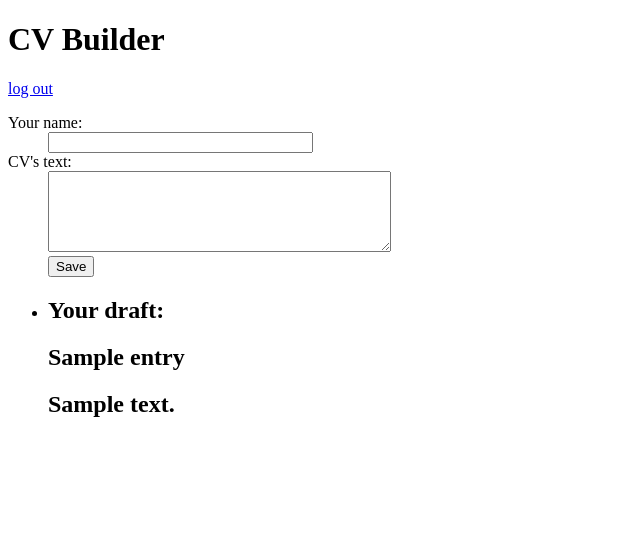
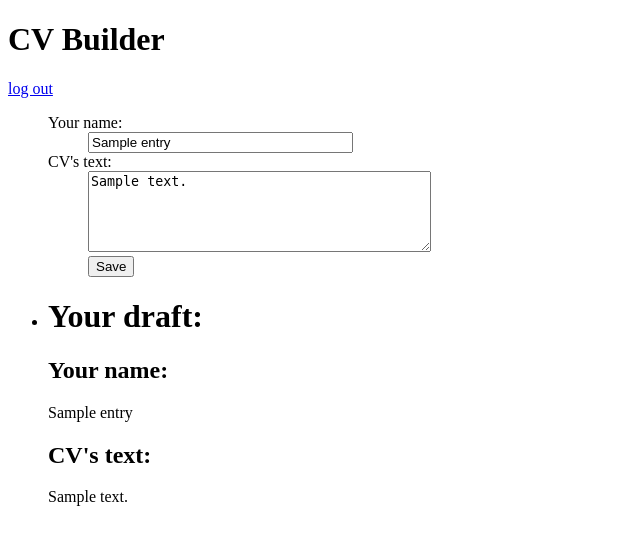
Before and after one commit to deouron/CV_builder, a Flask app: page /show_entries in a window 1280 px wide. Shown: the top 545 px of the page, without its empty margins (0-640 px from the left). Run offline with Flask 2, Linux system fonts and the light colour scheme; the visitor is signed in with stand-in values (Sample User, id 1); tables that the repository leaves empty hold one stand-in row (values such as "Sample post").

Commit message:
adding draft form

```diff
--- a/templates/show_entries.html
+++ b/templates/show_entries.html
@@ -1,5 +1,23 @@
 {% extends "layout.html" %} {% block body %}
 
+<ul class=entries>
+
+{% for entry in entries %}
+    {% if session.logged_in %}
+        <form action="{{ url_for('add_entry') }}" method=post class=add-entry>
+        <dl>
+        <dt>Your name:
+        <dd><input type=text size=30 name=title value="{{ entry.title }}">
+        <dt>CV's text:
+        <dd><textarea name=text rows=5 cols=40">{{ entry.text|safe }}</textarea>
+            <dd><input type=submit value=Save>
+        </dl>
+        </form>
+    {% endif %}
+    <li><h1>Your draft:</h1>
+        <h2>Your name:</h2> {{ entry.title }}
+        <h2>CV's text:</h2> {{ entry.text|safe }}
+{% else %}
         {% if session.logged_in %}
         <form action="{{ url_for('add_entry') }}" method=post class=add-entry>
         <dl>
@@ -10,14 +28,6 @@
         </dl>
         </form>
     {% endif %}
-
-<ul class=entries>
-
-{% for entry in entries %}
-    <li><h2>Your draft:</h2>
-        <h2>{{ entry.title }}</h2>
-        <h2>{{ entry.text|safe }}</h2>
-{% else %}
     <li><em>No CV</em>
 {% endfor %}
 
```
Also changed, not shown: flaskr.db. Lines whose indentation alone changed are shown as unchanged.
